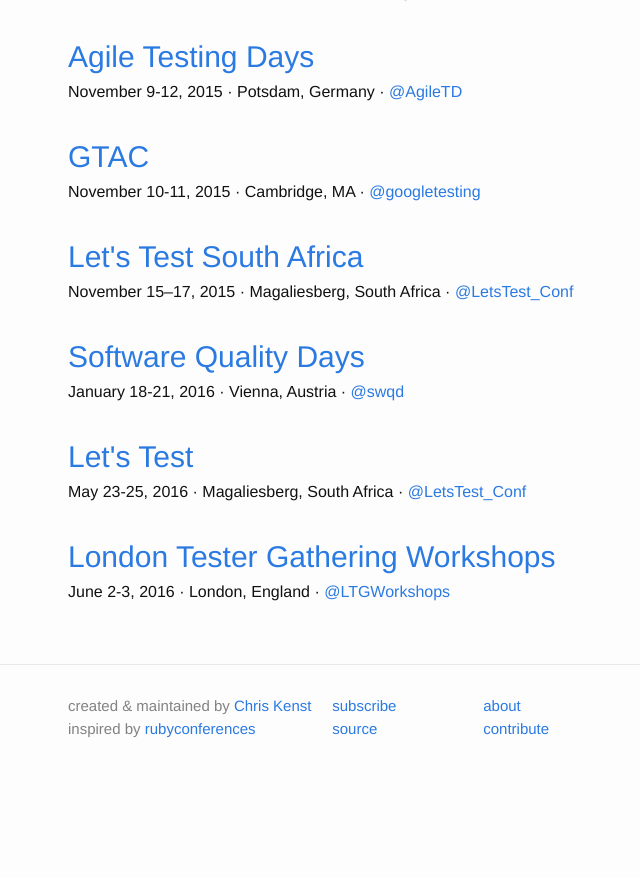
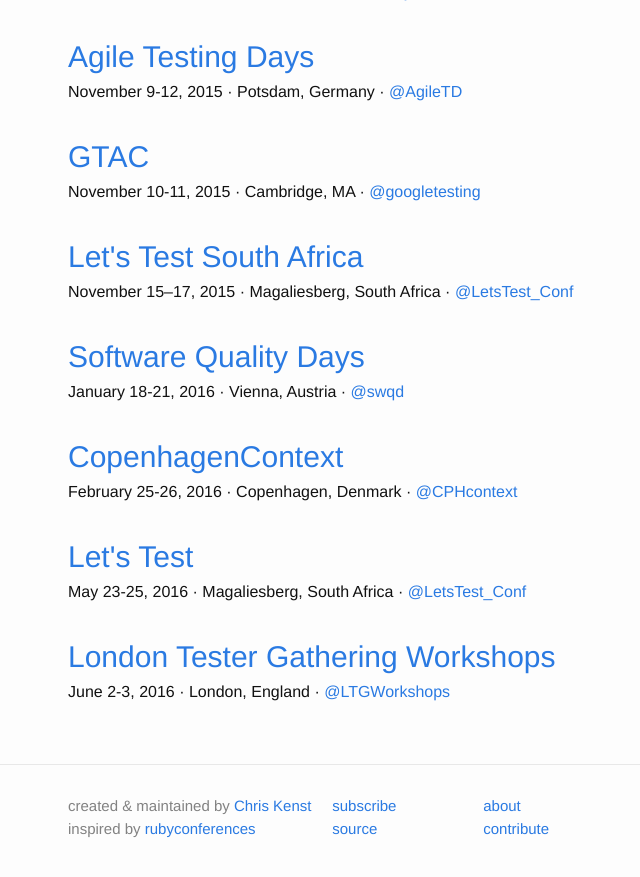
Before and after one commit to TestingConferences/testingconferences.github.io, a Jekyll site: the page built from index.html, in a window 1280 px wide and 900 px high, scrolled down 1219 px. Shown: the top 877 px of the window, without its empty margins (202-842 px from the left). Built offline with Jekyll 4.4.1, drawn with Linux system fonts in a browser that asks for light colours; before the commit the page ends 2019 px from its top, so only the background shows below that.

Commit message:
CopenhagenContext

```diff
--- a/_data/current.yml
+++ b/_data/current.yml
@@ -96,6 +96,12 @@
   url: http://2016.software-quality-days.com/en/
   twitter: swqd
 
+- name: CopenhagenContext
+  location: Copenhagen, Denmark
+  dates: "February 25-26, 2016"
+  url: http://copenhagencontext.com/
+  twitter: CPHcontext
+
 - name: Let's Test
   location: Magaliesberg, South Africa
   dates: "May 23-25, 2016"
```
